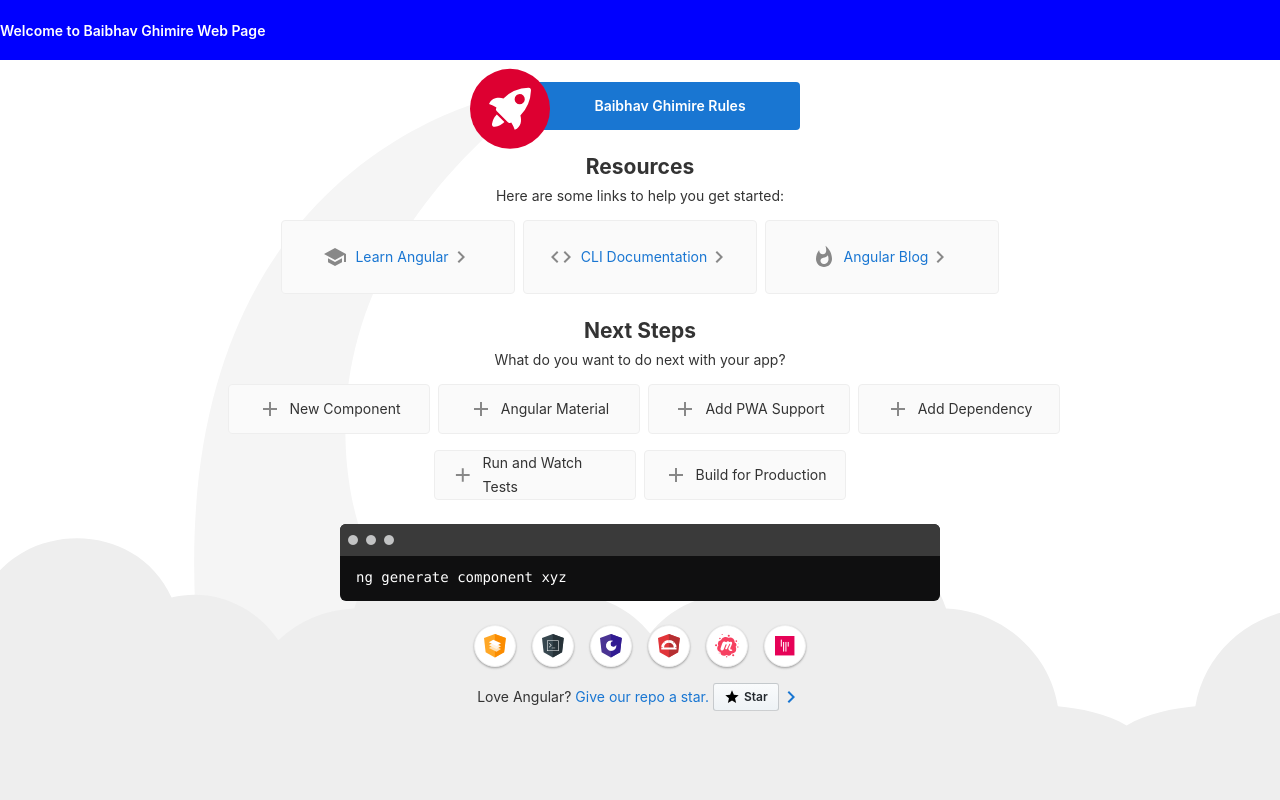
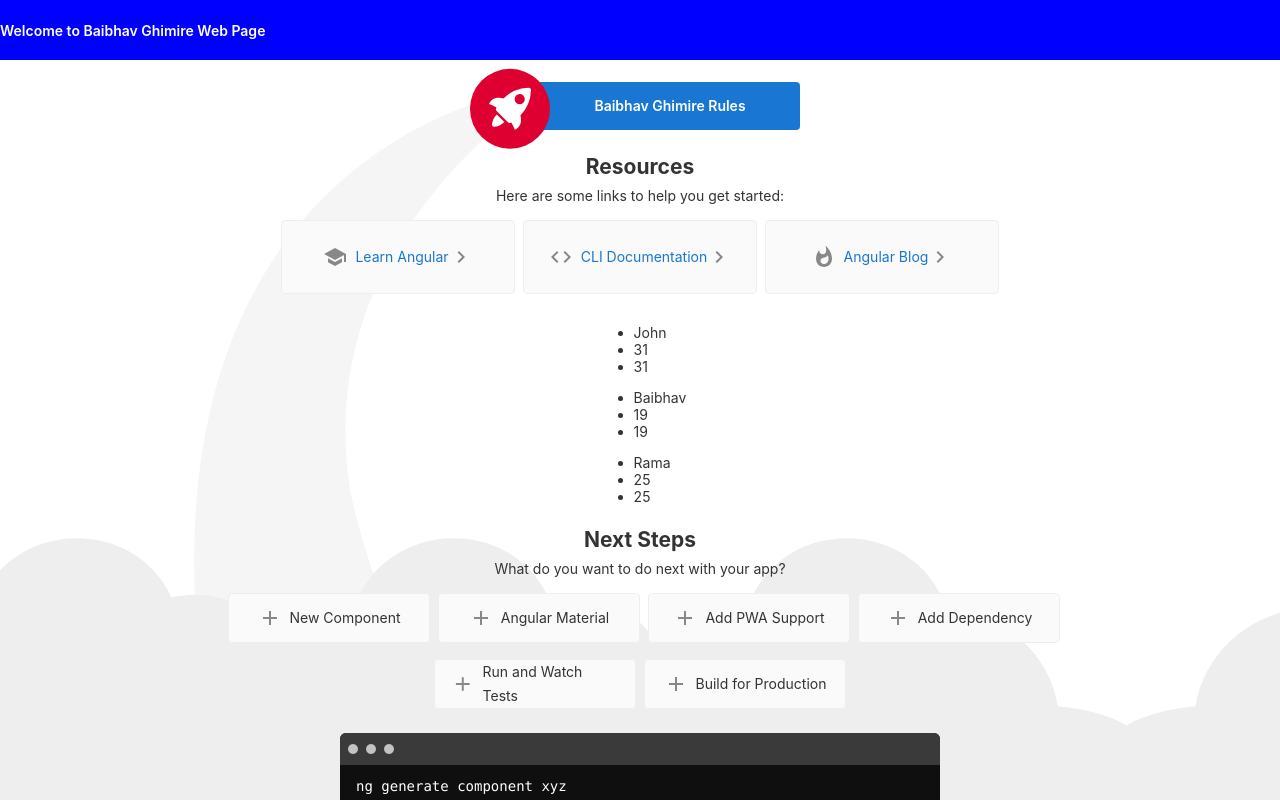
Before and after one commit to baibhav22/codeevolutionangular, an Angular app in the folder myCodeEvolution/my-codeeveolutionpractice/: page / in a window 1280 px wide. Shown: the top 800 px of the page. Built offline with nearby package versions, Linux system fonts and the light colour scheme.

Commit message:
Test ngFor  and service and component

```diff
--- a/myCodeEvolution/my-codeeveolutionpractice/src/app/app.component.html
+++ b/myCodeEvolution/my-codeeveolutionpractice/src/app/app.component.html
@@ -359,6 +359,8 @@
 
   </div>
 
+  <app-itservice></app-itservice>
+
   <!-- Next Steps -->
   <h2>Next Steps</h2>
   <p>What do you want to do next with your app?</p>
--- a/myCodeEvolution/my-codeeveolutionpractice/src/app/app.module.ts
+++ b/myCodeEvolution/my-codeeveolutionpractice/src/app/app.module.ts
@@ -4,6 +4,8 @@
 import { AppRoutingModule } from './app-routing.module';
 import { AppComponent } from './app.component';
 import { ItserviceComponent } from './itservice/itservice.component';
+import { ItserviceService} from './itservice.service';
+
 
 @NgModule({
   declarations: [
@@ -14,7 +16,7 @@
     BrowserModule,
     AppRoutingModule
   ],
-  providers: [],
+  providers: [ItserviceService ],
   bootstrap: [AppComponent]
 })
 export class AppModule { }
--- a/myCodeEvolution/my-codeeveolutionpractice/src/app/itservice.service.ts
+++ b/myCodeEvolution/my-codeeveolutionpractice/src/app/itservice.service.ts
@@ -1,9 +1,16 @@
 import { Injectable } from '@angular/core';
 
-@Injectable({
-  providedIn: 'root'
-})
+@Injectable()
 export class ItserviceService {
 
   constructor() { }
+
+  getITBasedEmployees(){
+
+    return [
+      {name: "John", age: 31, city: "Seattle"},
+      {name: "Baibhav", age: 19, city: "Boston"},
+      {name: "Rama", age: 25, city: "California"}
+    ];
+  }
 }
--- a/myCodeEvolution/my-codeeveolutionpractice/src/app/itservice/itservice.component.html
+++ b/myCodeEvolution/my-codeeveolutionpractice/src/app/itservice/itservice.component.html
@@ -1 +1,6 @@
-<p>itservice works!</p>
+
+<ul *ngFor = "let employees of itemployees">
+    <li>{{employees.name}}</li>
+    <li>{{employees.age}}</li>
+    <li>{{employees.age}}</li>
+</ul>
--- a/myCodeEvolution/my-codeeveolutionpractice/src/app/itservice/itservice.component.ts
+++ b/myCodeEvolution/my-codeeveolutionpractice/src/app/itservice/itservice.component.ts
@@ -1,4 +1,5 @@
 import { Component, OnInit } from '@angular/core';
+import { ItserviceService } from '../itservice.service';
 
 @Component({
   selector: 'app-itservice',
@@ -7,9 +8,11 @@
 })
 export class ItserviceComponent implements OnInit {
 
-  constructor() { }
+  public itemployees = [] as any;
+
+  constructor(private _itservice : ItserviceService) { }
 
   ngOnInit(): void {
+   this.itemployees= this._itservice.getITBasedEmployees();
   }
-
 }
```
